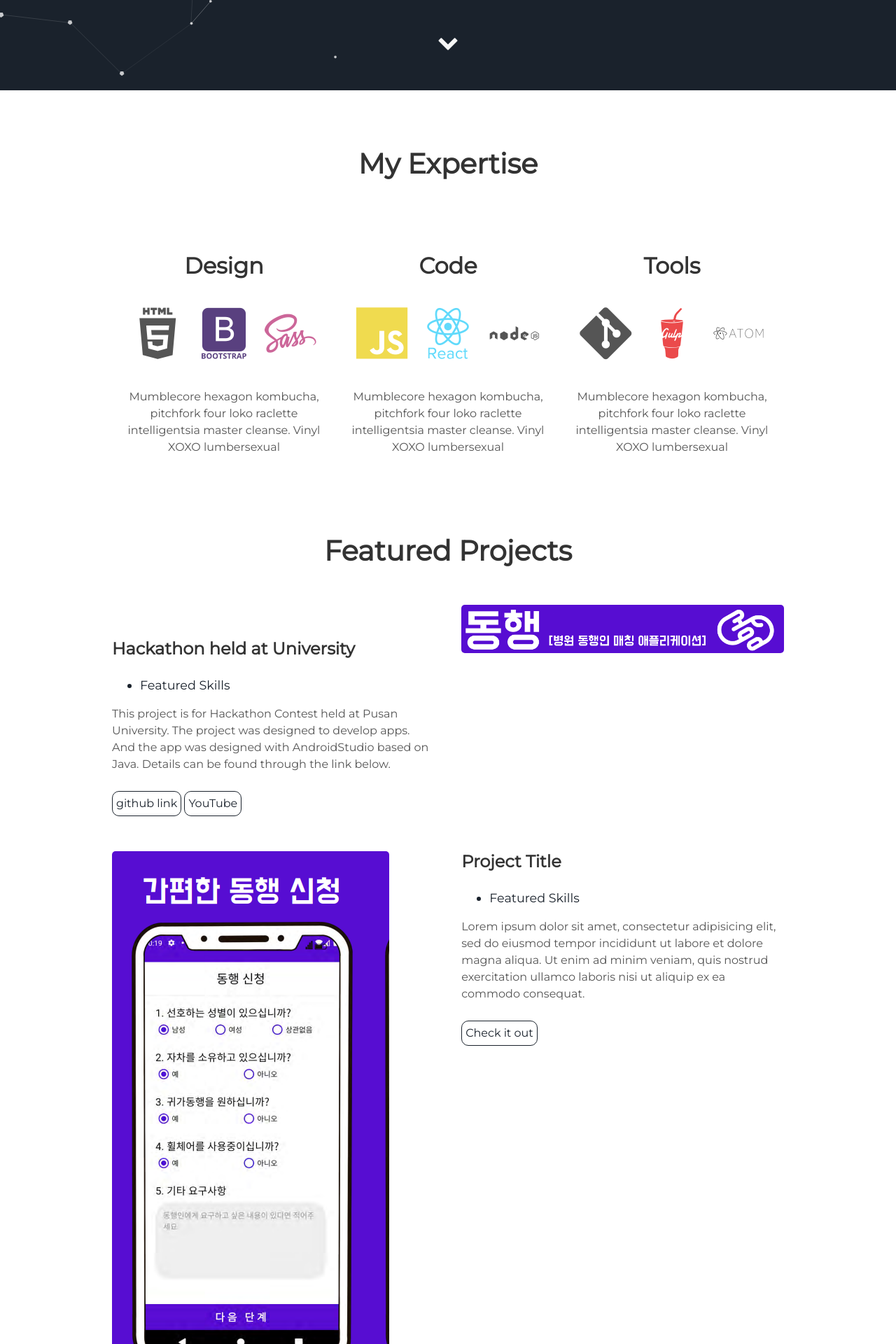
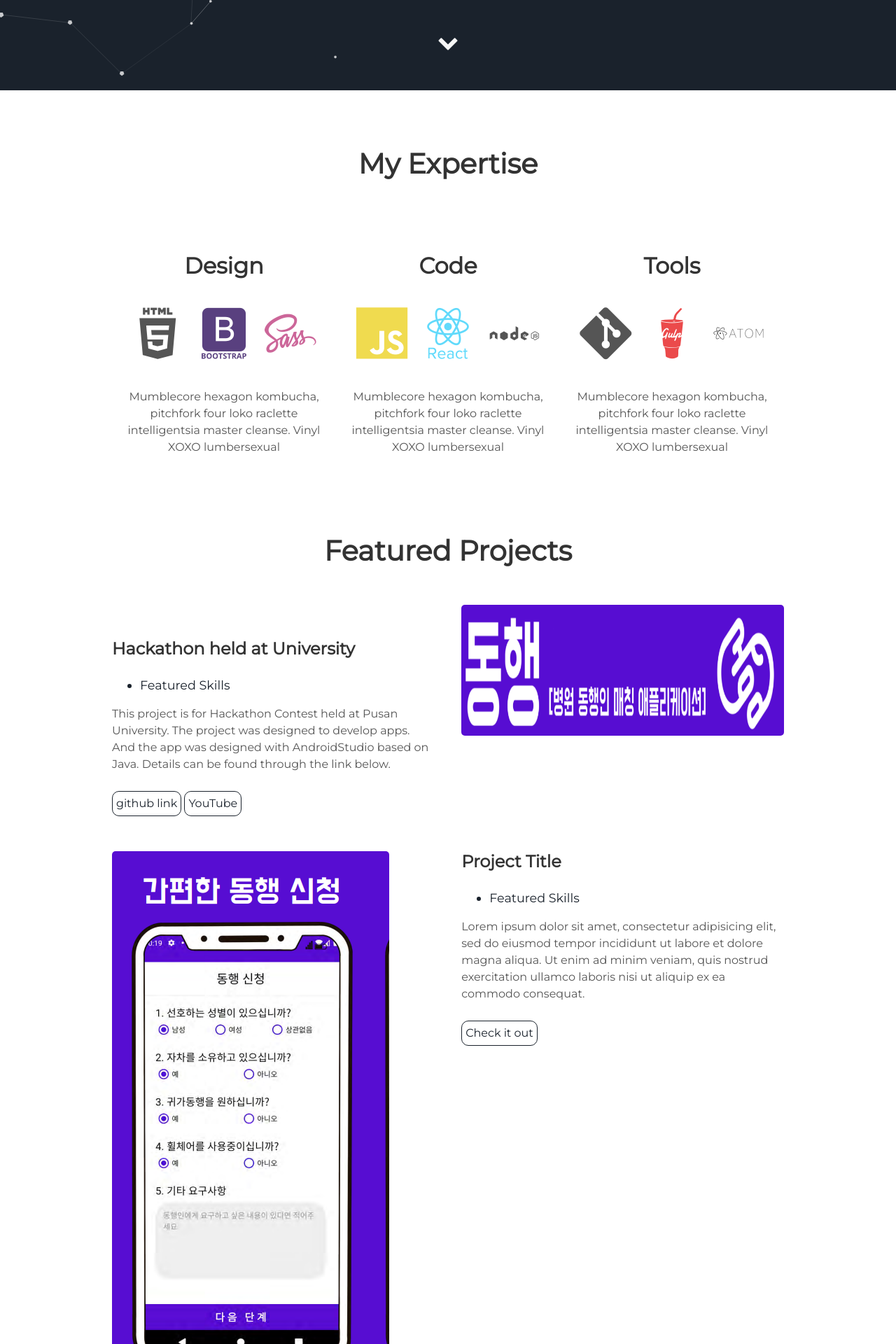
Before and after one commit to know0329/know0329.github.io, a Jekyll site: the page built from index.html, in a window 1280 px wide. Shown: the part 771-2691 px from the top of the page at 70% size. Built offline with Jekyll 4.4.1, drawn with Linux system fonts in a browser that asks for light colours.

Commit message:
Update projects.html

```diff
--- a/_includes/projects.html
+++ b/_includes/projects.html
@@ -3,7 +3,7 @@
 </div>
 <div class="user-projects">
   <div class="images-right">
-    <img alt="mountains" src="{{ "/assets/img/동행.PNG" | prepend: site.baseurl }}" />
+    <img alt="mountains" src="{{ "/assets/img/new동행.PNG" | prepend: site.baseurl }}" />
   </div>
   <div class="contents">
     <h3> Hackathon held at University </h3>
```
